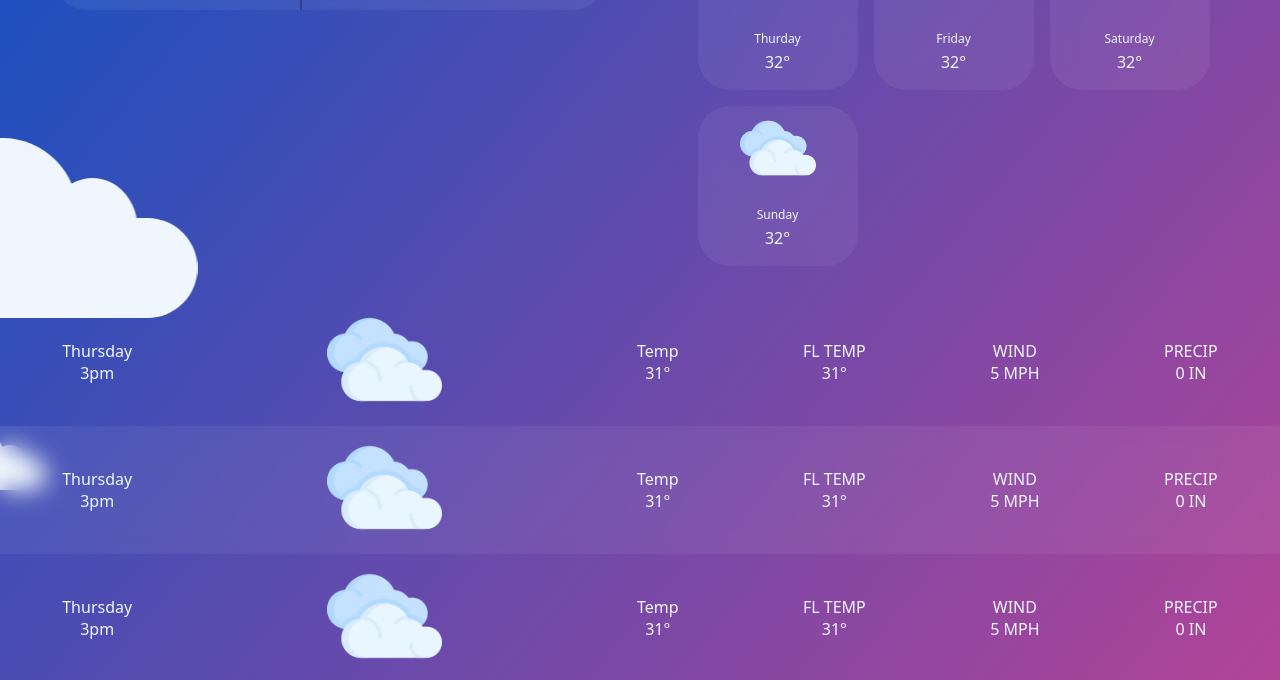
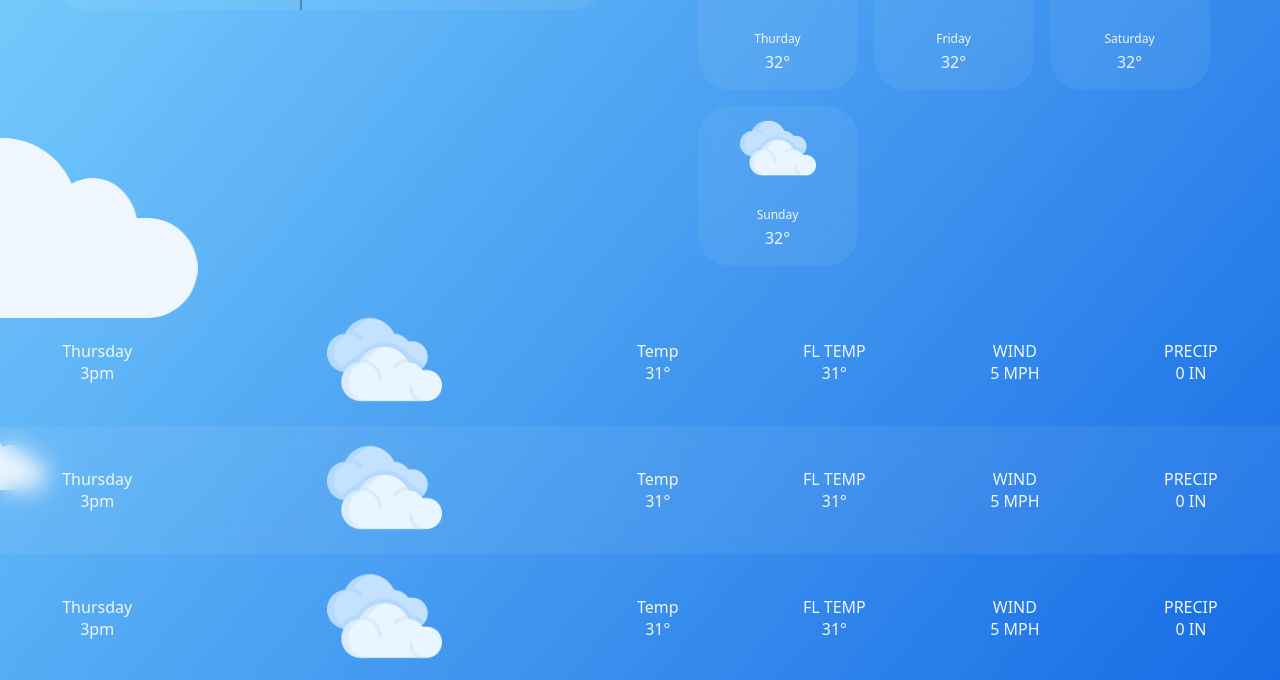
Before and after one commit to AlexNateClark/weatherapp2.0, a website built with Vite: page index.html in a window 1280 px wide. Shown: the part 342-1022 px from the top of the page. Built offline with nearby package versions, Linux system fonts and the light colour scheme; no server answers.

Commit message:
minor changes

```diff
--- a/static/css/style.css
+++ b/static/css/style.css
@@ -20,7 +20,7 @@ body{
   font-family: system-ui;
   background-repeat: no-repeat;
   background-size: cover;
-  background-image: var(--sunset)
+  background-image: var(--daytime)
 }
 
 /* BACKGROUNDS BASED ON TIME OF DAY  */
```
